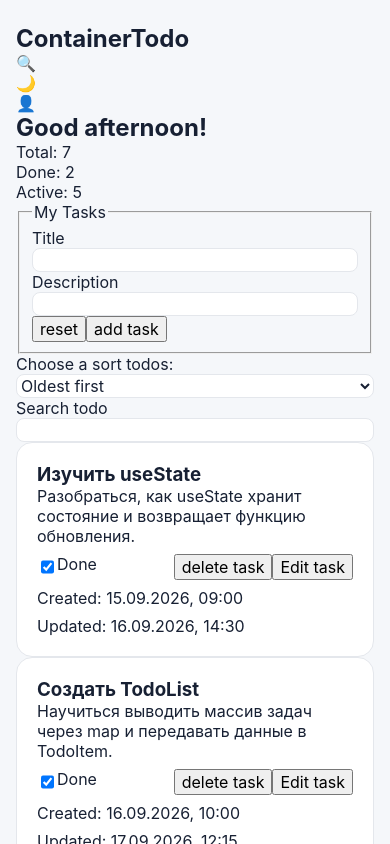
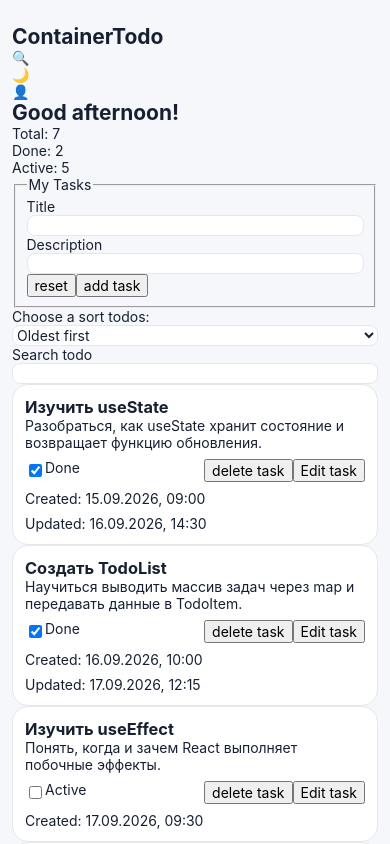
Before and after one commit to Mukhin001/todo-frontend, a React (Vite) app: page / in a window 390 px wide. Shown: the top 844 px of the page. Built offline with nearby package versions, Linux system fonts and the light colour scheme.

Commit message:
Сохраняем responsive spacing и размеры текста в rem начиная с  mobile-first далее tablet desktop

```diff
--- a/src/components/containerTodo/TodoContainer.tsx
+++ b/src/components/containerTodo/TodoContainer.tsx
@@ -8,6 +8,7 @@ const TodoContainer = () => {
   const [todoList, setTodoList] = useState(todoArr);
   const [sortOption, setSortOption] = useState<SortOption>("date-asc");
   const [searchTodo, setSearchTodo] = useState("");
+  console.log(getComputedStyle(document.body).fontSize);
 
   const getSortedTodoList = () => {
     const filteredTodos = getFilteredTodoList();
--- a/src/components/containerTodo/todoItem/todoItem.css
+++ b/src/components/containerTodo/todoItem/todoItem.css
@@ -1,5 +1,5 @@
 .todo-card {
-  padding: var(--space-5);
+  padding: var(--space-3);
   background: var(--color-surface);
   border: 1px solid var(--color-border);
   border-radius: var(--radius-lg);
--- a/src/styles/base.css
+++ b/src/styles/base.css
@@ -5,10 +5,10 @@ html {
 }
 
 body {
-  /* min-width: 320px; */
   min-height: 100vh;
   background: var(--color-bg);
   color: var(--color-text-primary);
+  font-size: var(--font-size-sm);
 }
 
 #root {
@@ -34,3 +34,37 @@ select {
   border-radius: var(--radius-sm);
   background: var(--color-surface);
 }
+
+@media (min-width: 768px) {
+  :root {
+    --space-1: 0.5rem;
+    --space-2: 0.75rem;
+    --space-3: 1rem;
+    --space-4: 1.25rem;
+    --space-5: 1.5rem;
+    --space-6: 1.75rem;
+    --space-8: 2.25rem;
+
+    --container-gutter: 1rem;
+  }
+  body {
+    font-size: var(--font-size-md);
+  }
+}
+
+@media (min-width: 1024px) {
+  :root {
+    --space-1: 0.75rem;
+    --space-2: 1rem;
+    --space-3: 1.25rem;
+    --space-4: 1.5rem;
+    --space-5: 1.75rem;
+    --space-6: 2rem;
+    --space-8: 2.5rem;
+
+    --container-gutter: 1.5rem;
+  }
+  body {
+    font-size: var(--font-size-lg);
+  }
+}
--- a/src/styles/layout.css
+++ b/src/styles/layout.css
@@ -3,7 +3,7 @@
 }
 
 .container {
-  width: calc(100% - 32px);
+  width: calc(100% - (var(--container-gutter) * 2));
   max-width: var(--container-width);
   margin-inline: auto;
 }
--- a/src/styles/variables.css
+++ b/src/styles/variables.css
@@ -20,10 +20,10 @@
 
   --font-family-base: Inter, system-ui, sans-serif;
 
-  --font-size-sm: 14px;
-  --font-size-md: 16px;
-  --font-size-lg: 20px;
-  --font-size-xl: 28px;
+  --font-size-sm: 0.875rem;
+  --font-size-md: 1rem;
+  --font-size-lg: 1.125rem;
+  --font-size-xl: 1.5rem;
 
   /* Radius */
 
@@ -33,15 +33,16 @@
 
   /* Spacing */
 
-  --space-1: 4px;
-  --space-2: 8px;
-  --space-3: 12px;
-  --space-4: 16px;
-  --space-5: 20px;
-  --space-6: 24px;
-  --space-8: 32px;
+  --space-1: 0.25rem; /* 4px */
+  --space-2: 0.5rem; /* 8px */
+  --space-3: 0.75rem; /* 12px */
+  --space-4: 1rem; /* 16px */
+  --space-5: 1.25rem; /* 20px */
+  --space-6: 1.5rem; /* 24px */
+  --space-8: 2rem; /* 32px */
 
   /* Layout */
 
   --container-width: 1200px;
+  --container-gutter: 0.75rem;
 }
```
